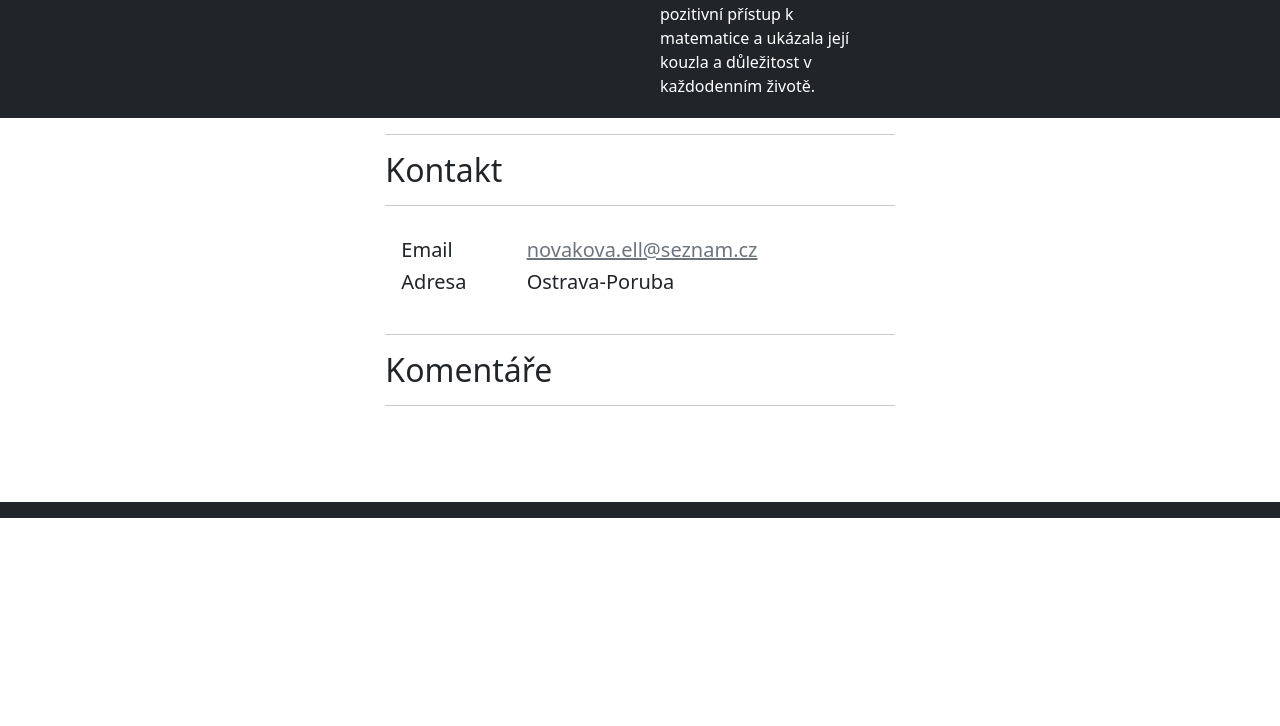
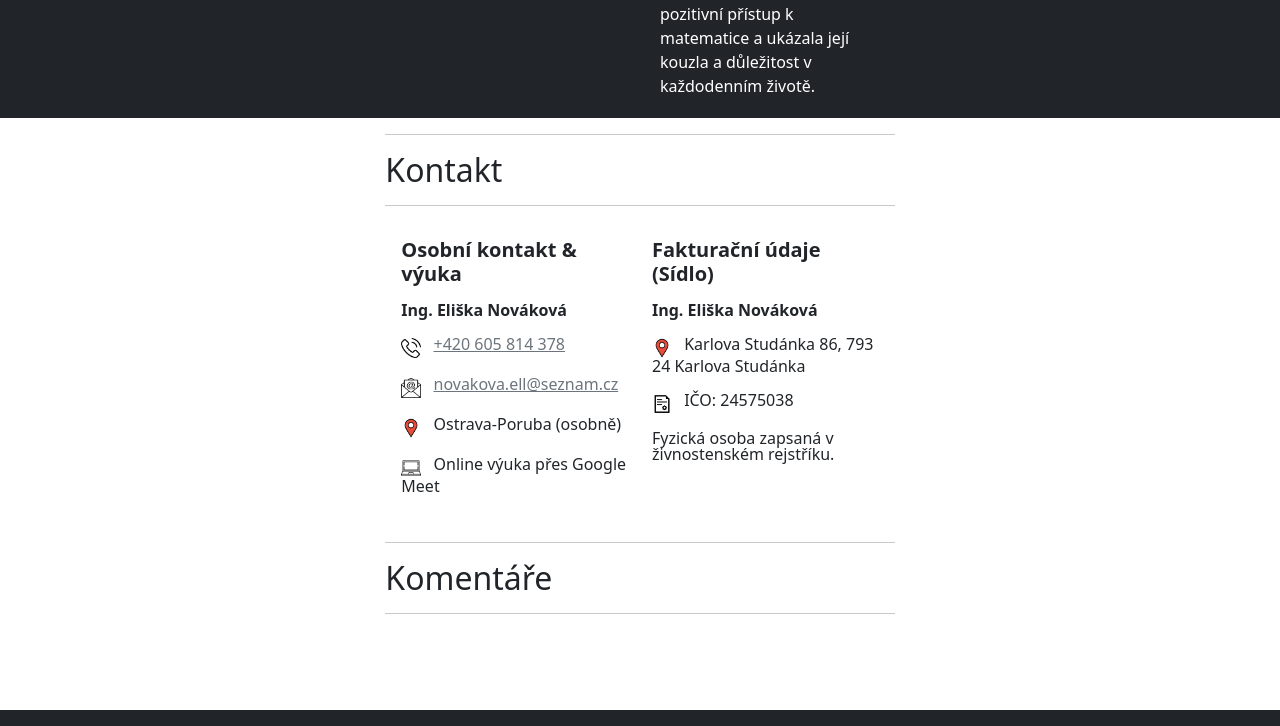
Before and after one commit to poker12/pratelske_doucovani, a plain HTML site: page index.html in a window 1280 px wide. Shown: the part 2753-3479 px from the top of the page. Before the commit the page ends 3271 px from the top, so only its background shows below. Drawn offline with nearby package versions, Linux system fonts and the light colour scheme.

Commit message:
changed contact informations

```diff
--- a/index.html
+++ b/index.html
@@ -265,9 +265,52 @@
             <h2>Kontakt</h2>
             <hr>
             <div class="p-3">
-                <div class="row">
-                    <h3 class="col-3" style="font-size: 20px;">Email</h3><h3 class="col-9" style="font-size: 20px;"><a href="mailto:novakova.ell@seznam.cz" class="link-secondary">novakova.ell@seznam.cz</a></h3>
-                    <h3 class="col-3" style="font-size: 20px;">Adresa</h3><h3 class="col-9" style="font-size: 20px;">Ostrava-Poruba</h3>
+                <div class="row lh-1">
+                    <!-- Levý sloupec: Kontakt a Výuka -->
+                    <div class="col-md-6">
+                        <h3 class="h5 fw-bold mb-3">Osobní kontakt & výuka</h3>
+                        <div class="mb-3">
+                            <span class="fw-semibold">Ing. Eliška Nováková</span>
+                        </div>
+                        <div class="mb-3">
+                            <img src="img/phone-call.png" alt="Telefon" width="20" height="20" class="me-2 mt-1 flex-shrink-0">
+                            <a href=tel:+420605814378" class="link-secondary">
+                            +420 605 814 378
+                            </a>
+                        </div>
+                        <div class="mb-3">
+                            <img src="img/email.png" alt="Email" width="20" height="20" class="me-2 mt-1 flex-shrink-0">
+                            <a href="mailto:novakova.ell@seznam.cz" class="link-secondary">
+                                novakova.ell@seznam.cz
+                            </a>
+                        </div>
+                        <div class="mb-3">
+                            <img src="img/location-pin.png" alt="Místo" width="20" height="20" class="me-2 mt-1 flex-shrink-0">
+                            <span>Ostrava-Poruba (osobně)</span>
+                        </div>
+                        <div class="mb-3">
+                            <img src="img/laptop.png" alt="Online" width="20" height="20" class="me-2 mt-1 flex-shrink-0">
+                            <span>Online výuka přes Google Meet</span>
+                        </div>
+                    </div>
+                    <!-- Pravý sloupec: Fakturační údaje -->
+                    <div class="col-md-6">
+                        <h3 class="h5 fw-bold mb-3">Fakturační údaje (Sídlo)</h3>
+                        <div class="mb-3">
+                            <span class="fw-semibold">Ing. Eliška Nováková</span>
+                        </div>
+                        <div class="mb-3">
+                            <img src="img/location-pin.png" alt="Místo" width="20" height="20" class="me-2 mt-1 flex-shrink-0">
+                            <span>Karlova Studánka 86, 793 24 Karlova Studánka</span>
+                        </div>
+                        <div class="mb-3">
+                            <img src="img/license.png" alt="IČO" width="20" height="20" class="me-2 mt-1 flex-shrink-0">
+                            <span>IČO: 24575038</span>
+                        </div>
+                        <div class="mb-3">
+                            <span>Fyzická osoba zapsaná v živnostenském rejstříku.</span>
+                        </div>
+                    </div>
                 </div>
             </div>
         </div>
```
Also changed, not shown: img/email.png (added), img/laptop.png (added), img/license.png (added), img/location-pin.png (added), img/phone-call.png (added).
